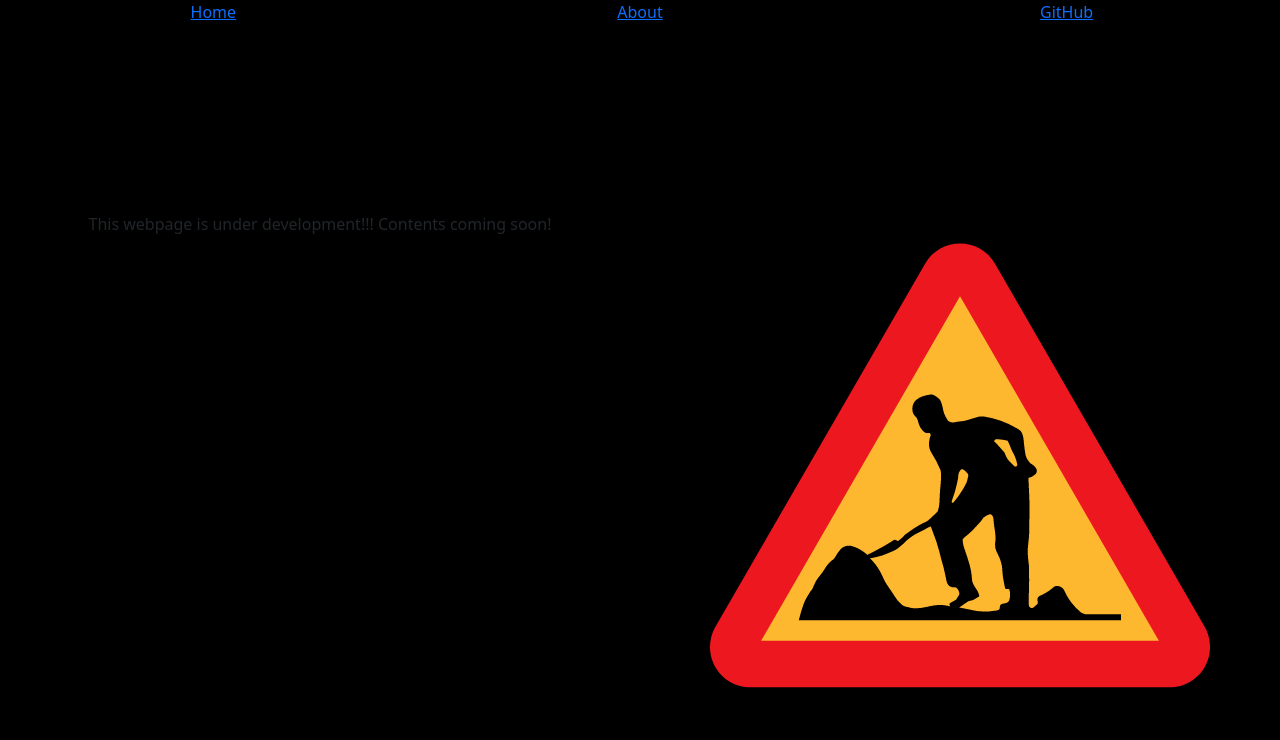
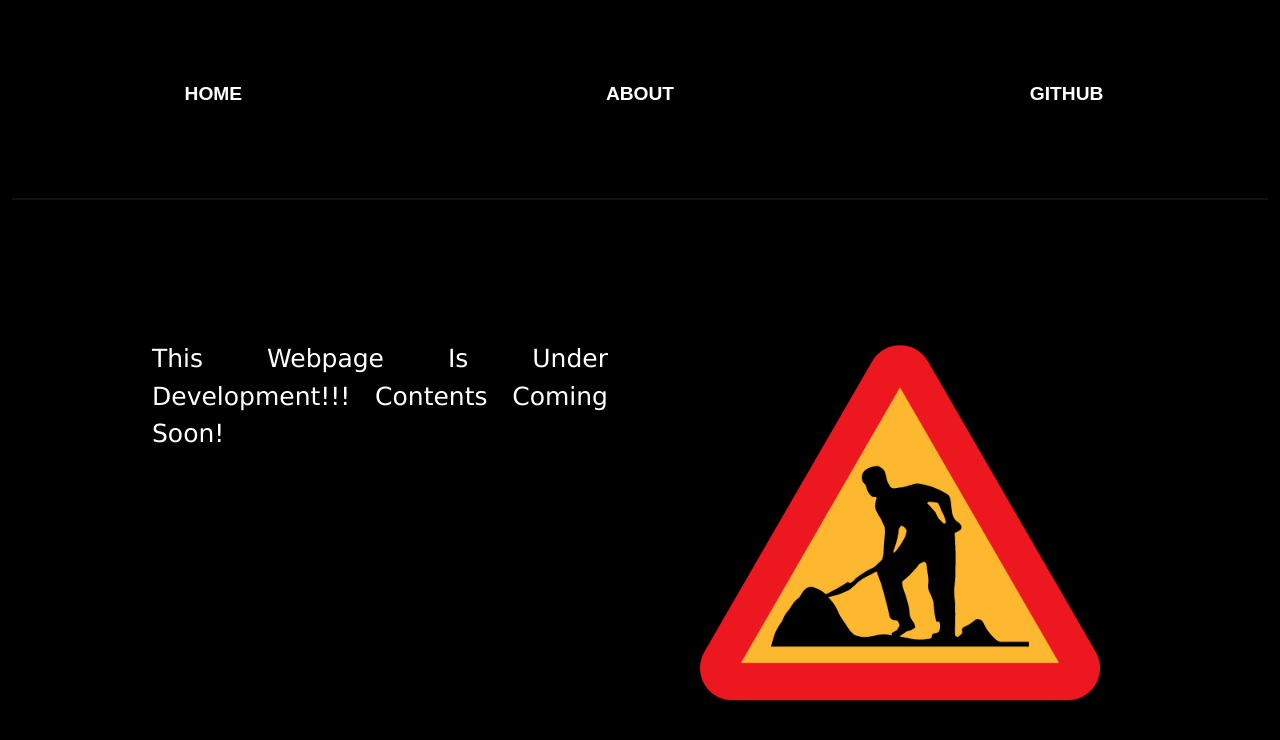
Before and after one commit to WhiteHatCyberus/The-Cyberus-Website, a plain HTML site: page maintainence.html in a window 1280 px wide. Drawn offline with Linux system fonts and the light colour scheme.

Commit message:
the optimised css

```diff
--- a/src/css/maintainence.css
+++ b/src/css/maintainence.css
@@ -1,38 +1,44 @@
-div.hbox, a.navtog{
-    width:425px;
-    text-align: center;
-    color:white;
+a.home_tog, a.about_tog,a.github_tog{
+    color: black;
     text-transform: uppercase;
     text-decoration: none;
     font-family: Arial, Helvetica, sans-serif;
     font-size: 1.2rem;
     font-weight: bold;
-    margin-top: 40px;
+    color: white;
 }
-div.hbox:hover, a.content:hover{
-    color: rgb(255, 255, 255);
+a.home_tog:hover, a.about_tog:hover,a.github_tog:hover{
     text-decoration: underline;
 }
-div.header{
-    margin-bottom: 15%;
-}
-body{
-    background-color: black;
+.header{
+    height: 200px;
+    padding-top: 80px;
 }
 
-.wip{
-    width:500px;
-    height:500px;
+body{
+    background-color: rgb(0, 0, 0);
+}
+.content{
+    padding: 120px;
+}
+.custom-header-bottom {
+    border-bottom: 2px solid rgb(17, 17, 17);
 }
 
-p.update{
-    color: rgb(229, 228, 226);
-    text-transform: uppercase;
+.custom-header-bottom:hover{
+    border-bottom: 2px solid rgba(255, 255, 255, 0.26);
+}
+p{
+    color: white;
+    text-transform: capitalize;
     text-decoration: none;
-    font-family: Arial, Helvetica, sans-serif;
-    font-size: 85px;
+    font-family: Verdana, Geneva, Tahoma, sans-serif;
+    font-size: 25px;
+    font-weight: lighter;
     text-align: justify;
-    font-weight: bold;
-    align-items: center;
-    margin-right:10%;
+    padding: 20px;
 }
+img{
+    width:400px;
+    height:400px;
+}
--- a/src/css/works.css
+++ b/src/css/works.css
@@ -67,6 +67,7 @@ h1 a:hover{
     text-align: justify;
 }
 .card:hover{
+    background-color: rgba(31, 30, 30, 0.514);
     transform: scale(1.05);
     box-shadow: 0 4px 8px rgba(0, 0, 0, 0.3);
 }
```
